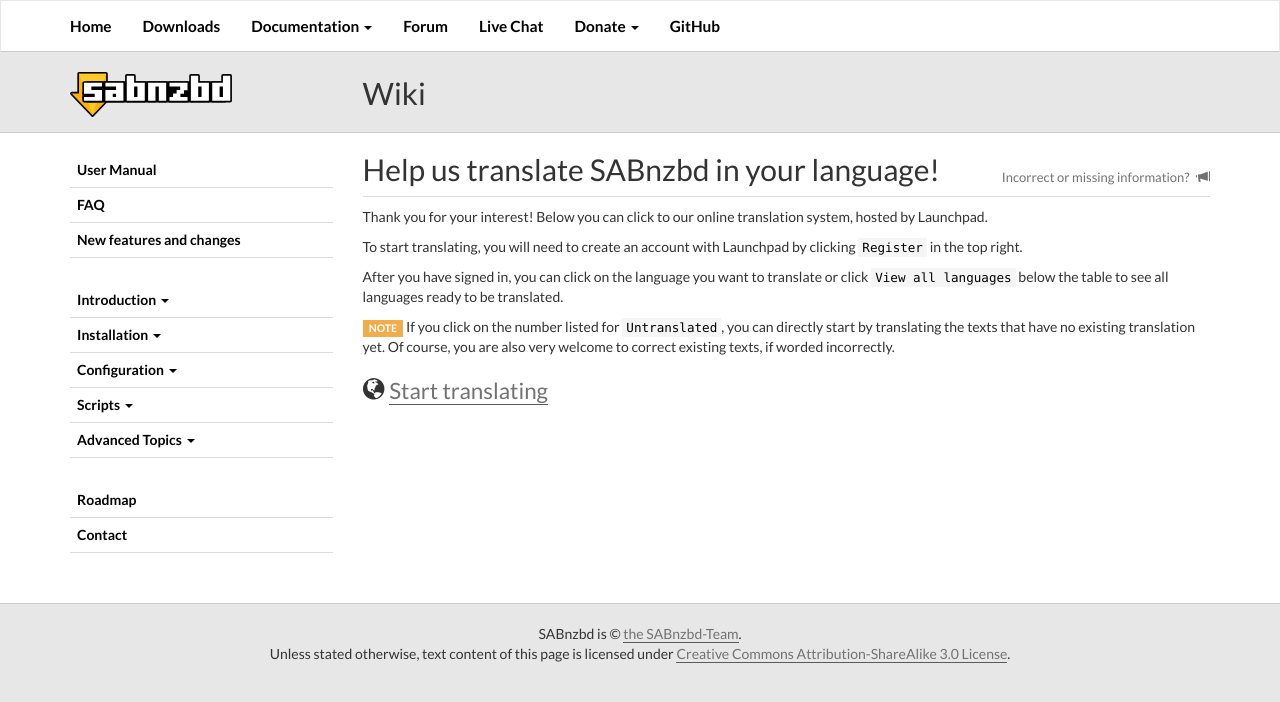
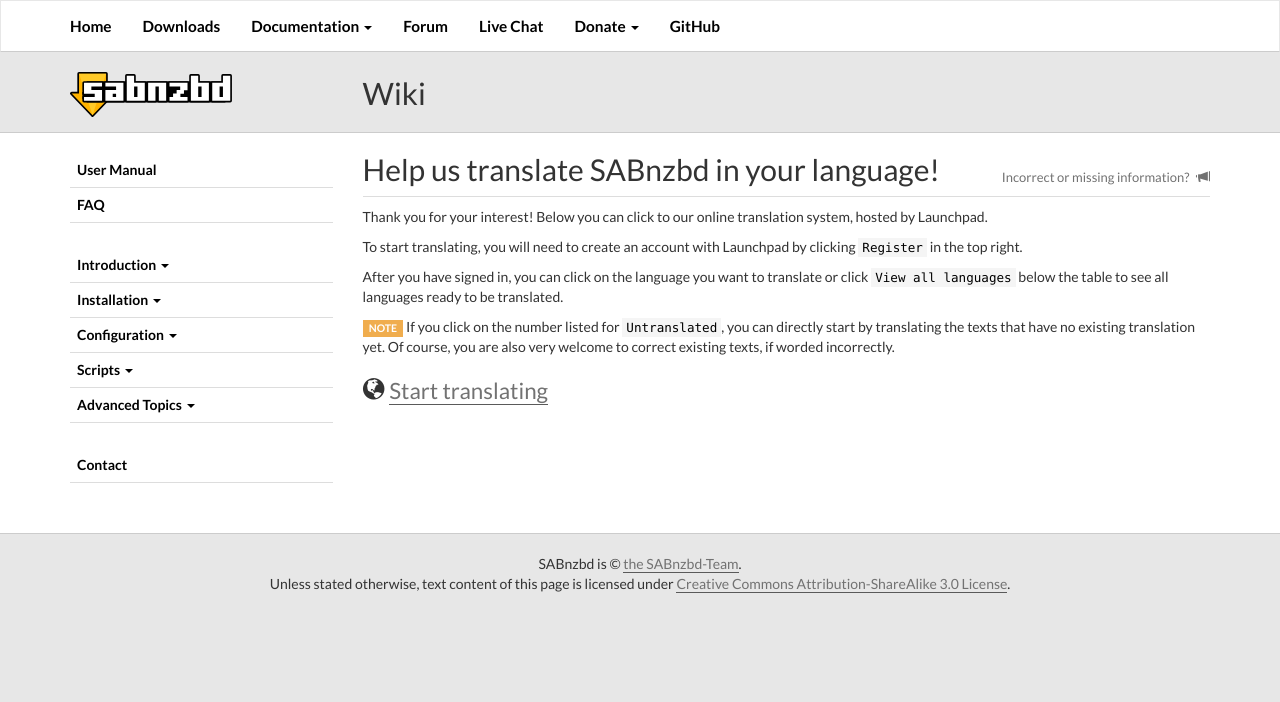
Before and after one commit to sabnzbd/sabnzbd.github.io, a Jekyll site: the page built from wiki/translate.html, in a window 1280 px wide. Shown: the top 702 px of the page. Built offline with Jekyll 4.4.1, drawn with Linux system fonts in a browser that asks for light colours.

Commit message:
Update Wiki menu

```diff
--- a/_layouts/wiki.html
+++ b/_layouts/wiki.html
@@ -76,7 +78,6 @@
                     <li><a href="/wiki/advanced/sabnzbd-as-a-windows-service">Windows Service</a></li>
                 </ul>
                 <div class="menu-spacer"></div>
-                <a href="https://github.com/sabnzbd/sabnzbd/issues?utf8=%E2%9C%93&q=is%3Aissue%20is%3Aopen%20-label%3A%22Bug%22%20">Roadmap</a>
                 <a href="/wiki/contact">Contact</a>
             </div>
             <div class="col-md-9">
```
Also changed, not shown: other parts of _layouts/wiki.html (+2 -0 lines).
